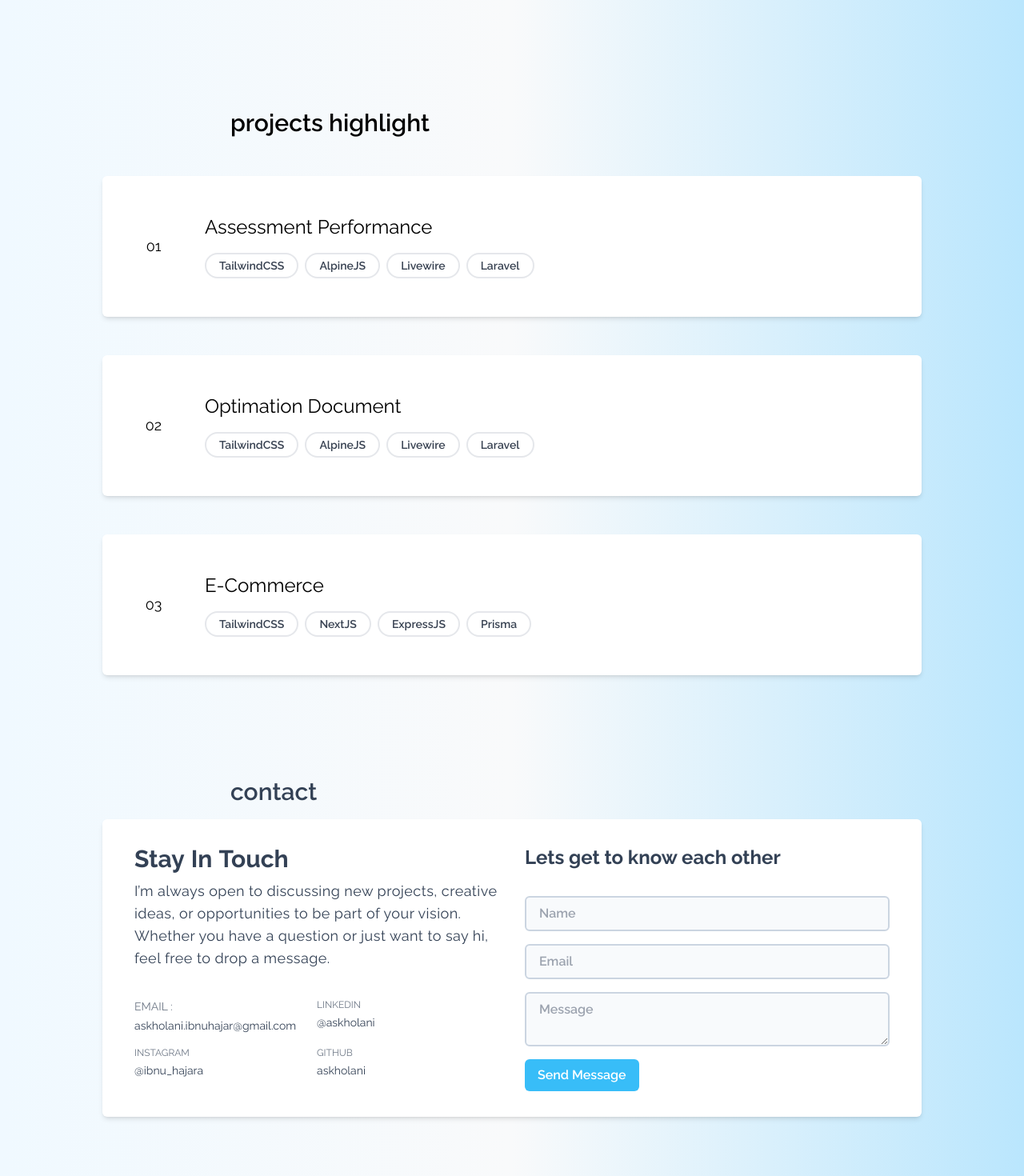
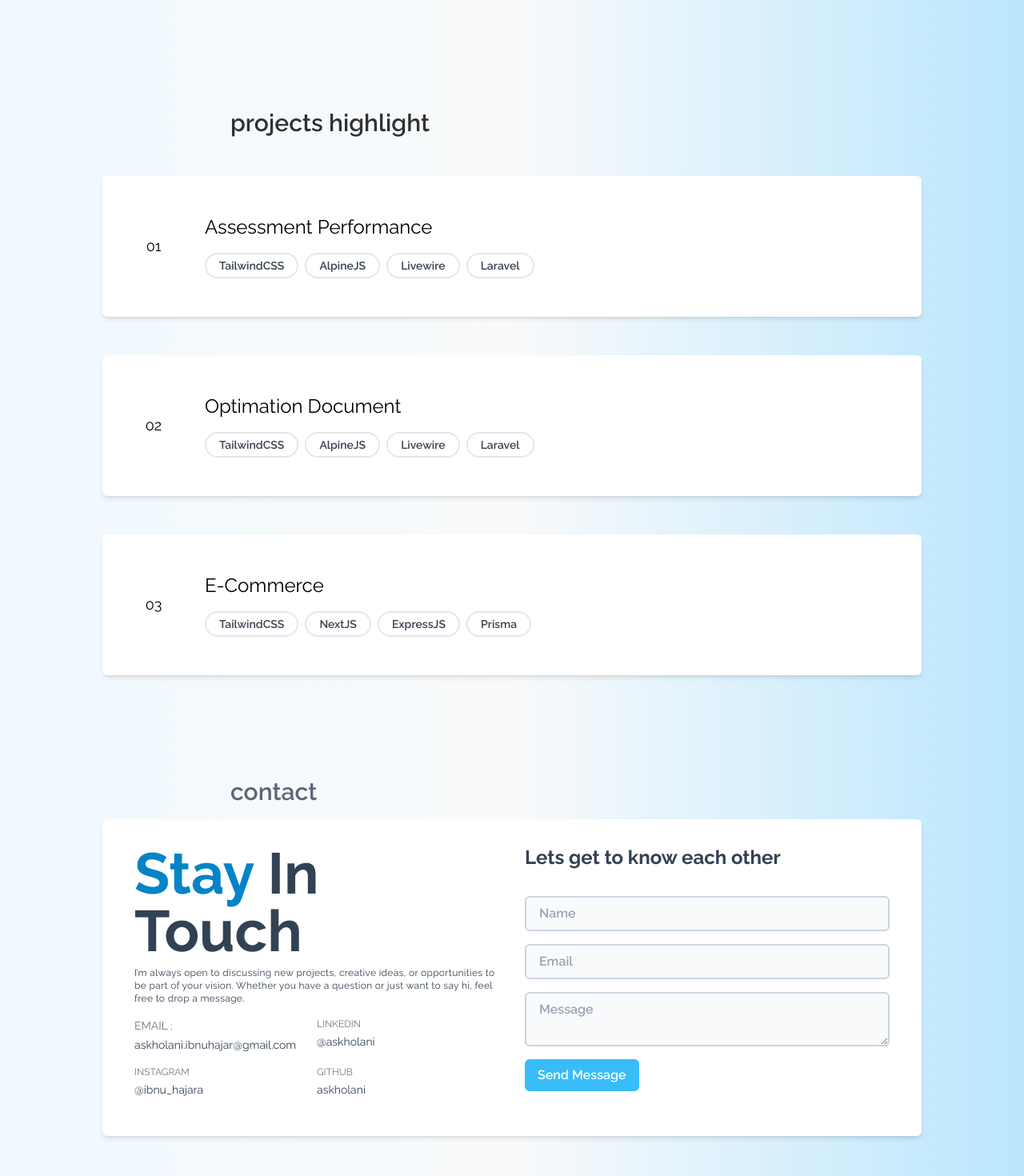
Before and after one commit to askholani/portofolio-1, a React (Vite) app: page / in a window 1280 px wide. Shown: the part 1520-2990 px from the top of the page at 80% size. Built offline with nearby package versions, Linux system fonts and the light colour scheme.

Commit message:
update typography

```diff
--- a/src/App.css
+++ b/src/App.css
@@ -1,5 +1,5 @@
 @import url('https://fonts.googleapis.com/css2?family=Major+Mono+Display&family=Raleway:ital,wght@0,100..900;1,100..900&display=swap');
-/* @import url('https://fonts.cdnfonts.com/css/indonesia'); */
+
 body {
   font-family: 'Raleway', 'Montserrat', sans-serif;
 }
--- a/src/component/About/About.jsx
+++ b/src/component/About/About.jsx
@@ -4,7 +4,9 @@ const About = ({ image }) => {
       className='flex flex-col relative min-h-[100vh] py-[5vh] gap-y-8'
       id='about'>
       <div className='pl-72 pr-[30rem] z-10 flex flex-col  gap-y-4 tracking-wider relative pt-16'>
-        <h1 className='text-3xl antialiased font-semibold'>about me</h1>
+        <h1 className='text-3xl antialiased font-semibold opacity-80'>
+          about me
+        </h1>
         <h2 className='text-lg  antialiased font-sans  leading-relaxed'>
           I am Ibnu Hajar A, a Full Stack Web Developer based in Jakarta,
           Indonesia. I&apos;m highly enthusiastic about web programming, with
--- a/src/component/Contact/Contact.jsx
+++ b/src/component/Contact/Contact.jsx
@@ -3,18 +3,22 @@ const Contact = () => {
     <section
       id='contact'
       className='text-slate-700 py-[5vh] z-10 flex flex-col'>
-      <h1 className='text-3xl antialiased font-semibold py-4 px-72'>contact</h1>
+      <h1 className='antialiased font-semibold py-4 px-72 text-3xl opacity-80'>
+        contact
+      </h1>
       <div className='px-32'>
         <div className='grid grid-cols-12 gap-x-8 bg-white relative px-10 py-8 rounded-md shadow-md'>
           <div className='col-span-6 flex flex-col gap-y-6'>
             <div className='flex flex-col h-full justify-between'>
               <div className='flex flex-col gap-y-2'>
-                <div className='flex font-bold gap-x-2'>
-                  <span className='text-3xl'>Stay</span>
-                  <span className='text-3xl'>In</span>
-                  <span className='text-3xl'>Touch</span>
+                <div className='flex flex-col font-bold gap-x-2'>
+                  <div className='flex gap-x-4'>
+                    <span className='text-7xl text-sky-600'>Stay</span>
+                    <span className='text-7xl'>In</span>
+                  </div>
+                  <span className='text-7xl'>Touch</span>
                 </div>
-                <span className='text-lg tracking-wide'>
+                <span className='text-xs tracking-wide'>
                   I’m always open to discussing new projects, creative ideas, or
                   opportunities to be part of your vision. Whether you have a
                   question or just want to say hi, feel free to drop a message.
--- a/src/component/Project/Projects.jsx
+++ b/src/component/Project/Projects.jsx
@@ -19,7 +19,7 @@ const Projects = ({ projectArr }) => {
     offset: ['0 1', '1.1 1'],
   })
   const translateX = useTransform(scrollYProgress, [0, 0.7], ['0', '288px'])
-  const opacityProgress = useTransform(scrollYProgress, [0, 1], [0.1, 1])
+  const opacityProgress = useTransform(scrollYProgress, [0, 1], [0.1, 0.8])
 
   return (
     <section
@@ -29,7 +29,7 @@ const Projects = ({ projectArr }) => {
       <div className='flex flex-col'>
         <motion.h1
           style={{ translateX, opacity: opacityProgress }}
-          className='text-3xl antialiased font-semibold py-4'>
+          className='text-3xl antialiased font-semibold py-4 opacity-80'>
           projects highlight
         </motion.h1>
         <div className='flex flex-col gap-y-12 overflow-hidden py-8'>
```
